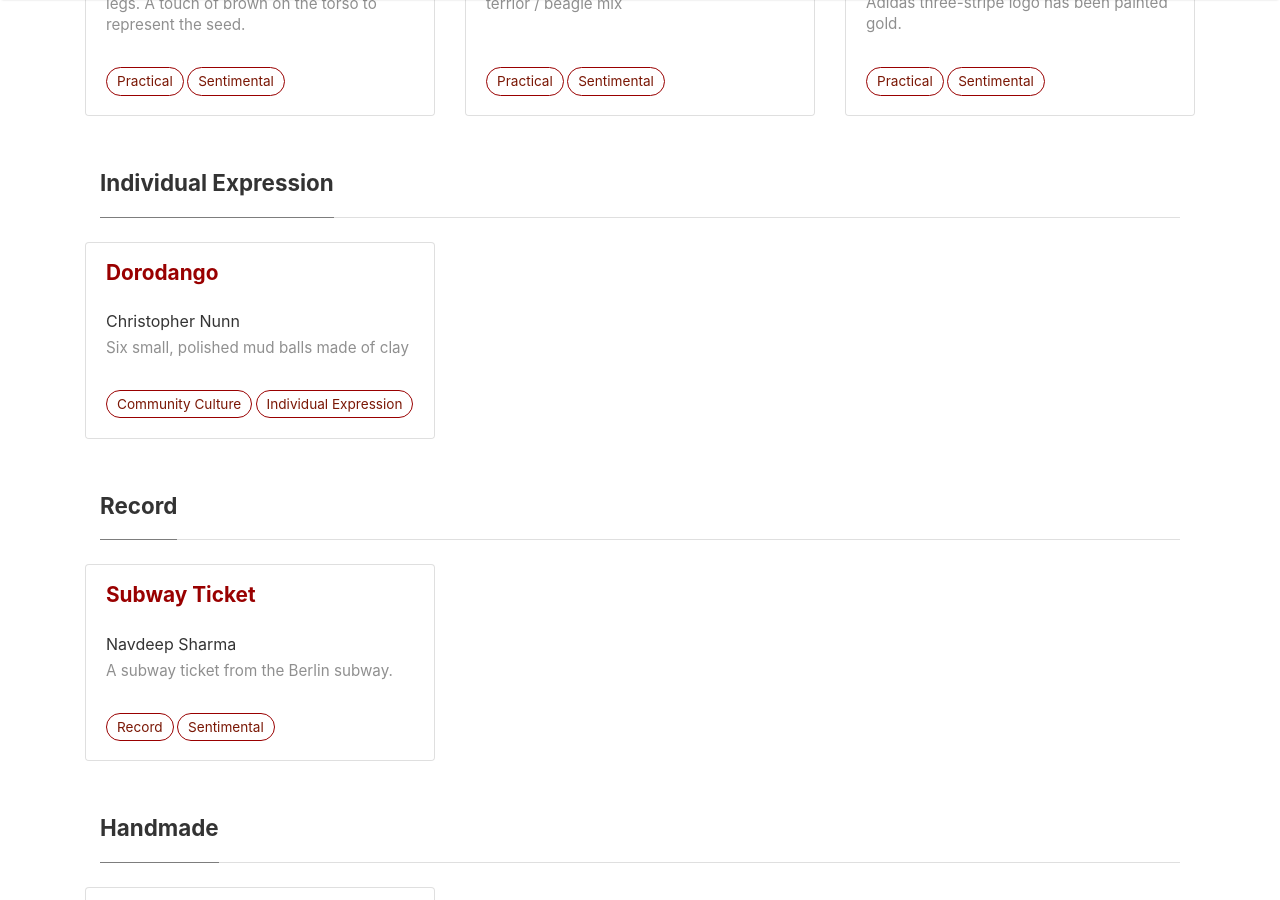
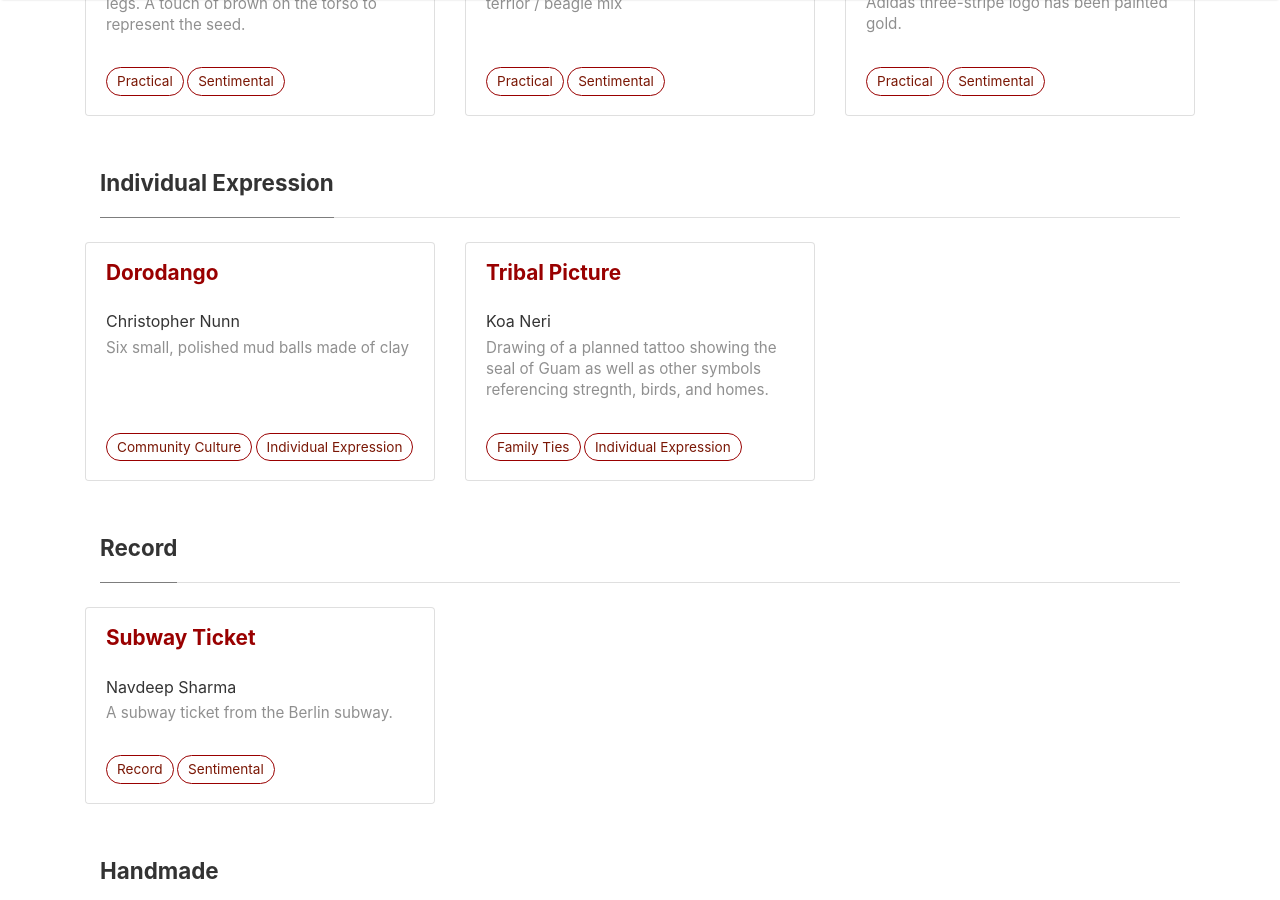
Before and after one commit to H301HistoryHarvest/H301HistoryHarvest, a Jekyll site: the page built from _pages/groups.md, in a window 1280 px wide and 900 px high, scrolled down 2891 px. Built offline with Jekyll 4.4.1, drawn with Linux system fonts in a browser that asks for light colours; nearby versions of some CDN libraries; comment, search, counter and statistics services are not loaded; some of the changed text lies outside the part shown.

Commit message:
Update 2019-10-08-0006.md

```diff
--- a/_items/2019-10-08-0006.md
+++ b/_items/2019-10-08-0006.md
@@ -10,7 +10,7 @@ itemsubject: Tattoo
 itemdate: 10/08/2019
 itemtype: Drawing
 shortdesc: Drawing of a planned tattoo showing the seal of Guam as well as other symbols referencing stregnth, birds, and homes.
-categories:
+categories: [Individual Expression, Family Ties]
 tags: [family ties, coming of age, cultural expression, tattoo, tradition]
 ---
 
```
